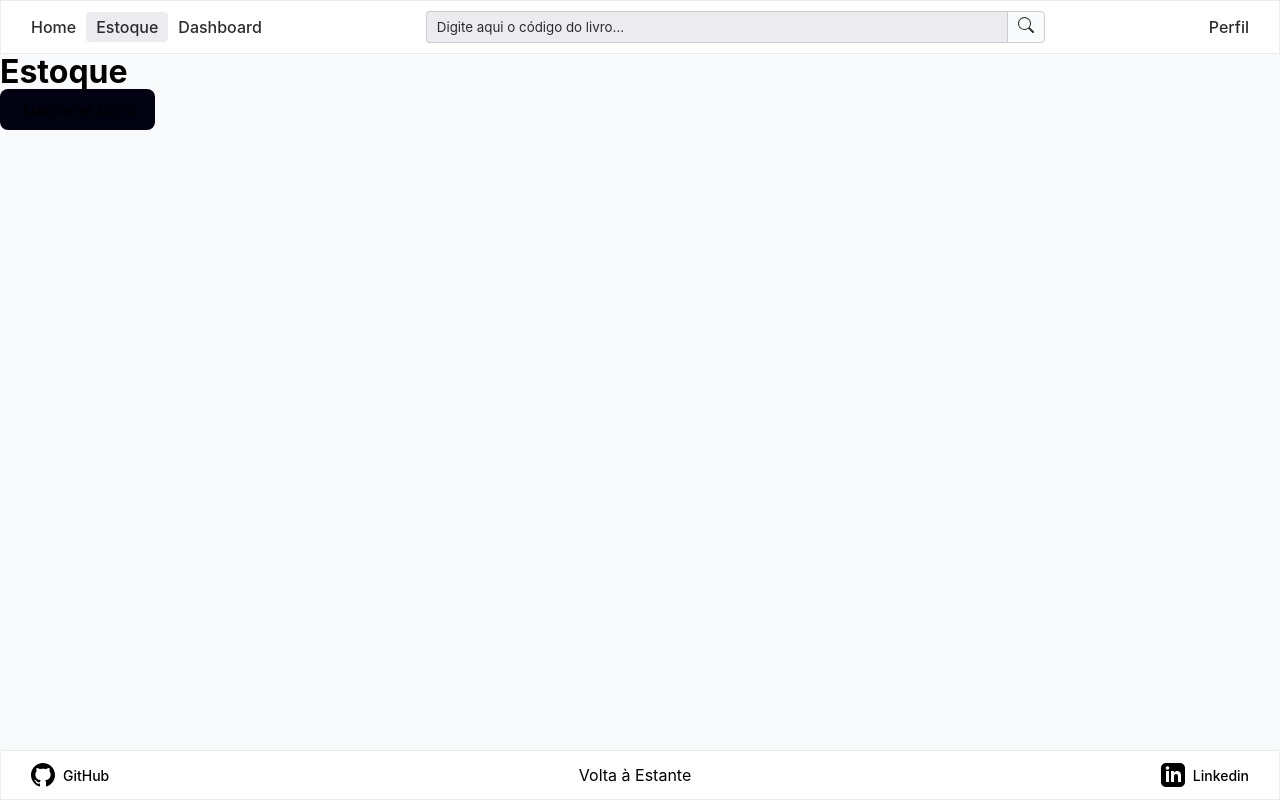
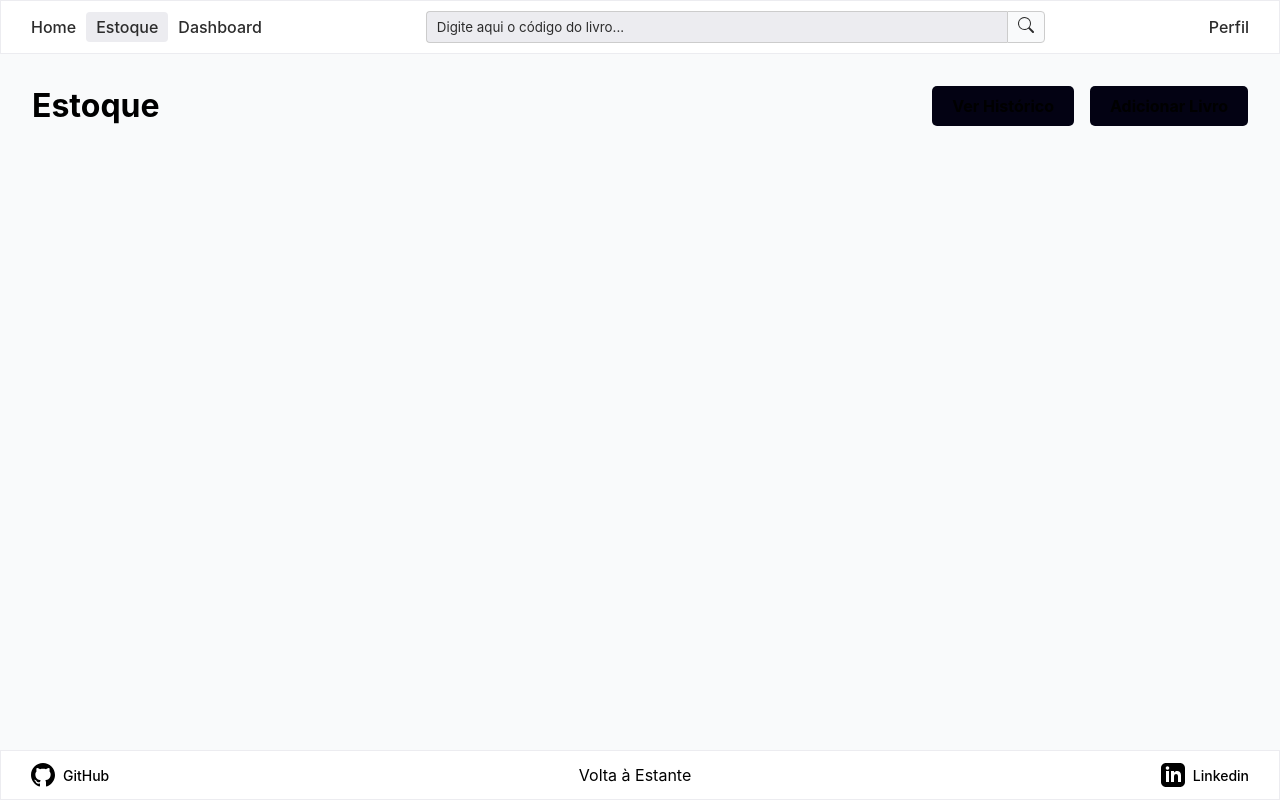
Before and after one commit to Sabrina1408/Volta-Estante, a React (Vite) app: page /estoque in a window 1280 px wide. Built offline with nearby package versions, Linux system fonts and the light colour scheme; no server answers; sample sign-in values are in the browser's storage.

Commit message:
Adicionar função de ver log no front

```diff
--- /dev/null
+++ b/src/components/LogTable/LogTable.jsx
@@ -0,0 +1,55 @@
+import { useQuery } from "@tanstack/react-query";
+import { useApi } from "../../hooks/useApi";
+import styles from "./LogTable.module.css";
+
+const LogTable = () => {
+  const { authFetch } = useApi();
+
+  const {
+    data: logs,
+    isLoading,
+    error,
+  } = useQuery({
+    queryKey: ["logs"],
+    queryFn: () => authFetch("/logs").then((res) => res.json()),
+  });
+
+  if (isLoading) {
+    return <p className={styles.loading}>Carregando histórico...</p>;
+  }
+
+  if (error) {
+    return <p className="error">Erro ao carregar o histórico: {error.message}</p>;
+  }
+
+  if (!logs || logs.length === 0) {
+    return <p>Nenhum registro de alteração encontrado.</p>;
+  }
+
+  return (
+    <div className={styles.logContainer}>
+      <table className={styles.logTable}>
+        <thead>
+          <tr>
+            <th>Data</th>
+            <th>Usuário</th>
+            <th>Ação</th>
+            <th>Detalhes</th>
+          </tr>
+        </thead>
+        <tbody>
+          {logs.map((log) => (
+            <tr key={log.id}>
+              <td>{new Date(log.timestamp._seconds * 1000).toLocaleString("pt-BR")}</td>
+              <td>{log.userEmail}</td>
+              <td>{log.action}</td>
+              <td>{log.details}</td>
+            </tr>
+          ))}
+        </tbody>
+      </table>
+    </div>
+  );
+};
+
+export default LogTable;
--- /dev/null
+++ b/src/components/LogTable/LogTable.module.css
@@ -0,0 +1,32 @@
+.logContainer {
+    margin-top: 2rem;
+    width: 100%;
+}
+
+.logTable {
+    width: 100%;
+    border-collapse: collapse;
+    margin-top: 1rem;
+    box-shadow: 0 2px 4px rgba(0, 0, 0, 0.1);
+}
+
+.logTable th,
+.logTable td {
+    border: 1px solid var(--tertiaryBackground);
+    padding: 12px 15px;
+    text-align: left;
+}
+
+.logTable th {
+    background-color: var(--secondaryBackground);
+    color: var(--textColor);
+    font-weight: bold;
+}
+
+.logTable tbody tr:nth-of-type(even) {
+    background-color: var(--secondaryBackground);
+}
+
+.loading {
+    margin-top: 1rem;
+}
--- a/src/pages/Estoque/Estoque.jsx
+++ b/src/pages/Estoque/Estoque.jsx
@@ -1,19 +1,27 @@
 import styles from "./Estoque.module.css";
 import { useState } from "react";
 import AddBookModal from "../../components/AddBookModal/AddBookModal";
+import LogTable from "../../components/LogTable/LogTable";
 
 const Estoque = () => {
   const [isModalOpen, setIsModalOpen] = useState(false);
+  const [showLogs, setShowLogs] = useState(false);
 
   return (
     <>
       <div className={styles.estoque}>
         <div className={styles.header}>
           <h1>Estoque</h1>
-          <button onClick={() => setIsModalOpen(true)} className={styles.addButton}>
-            Adicionar Livro
-          </button>
+          <div className={styles.actions}>
+            <button onClick={() => setShowLogs(!showLogs)} className={styles.logButton}>
+              {showLogs ? "Ocultar Histórico" : "Ver Histórico"}
+            </button>
+            <button onClick={() => setIsModalOpen(true)} className={styles.addButton}>
+              Adicionar Livro
+            </button>
+          </div>
         </div>
+        {showLogs && <LogTable />}
       </div>
       <AddBookModal isOpen={isModalOpen} onClose={() => setIsModalOpen(false)} />
     </>
--- a/src/pages/Estoque/Estoque.module.css
+++ b/src/pages/Estoque/Estoque.module.css
@@ -1,57 +1,25 @@
-/* Adicione ao final de Estoque.module.css */
-
-.addBookForm {
-  margin-top: 32px;
-  padding: 24px;
-  background-color: var(--secondaryBackground);
-  border-radius: 8px;
-  display: flex;
-  flex-direction: column;
-  gap: 16px;
+.estoque {
+    padding: 2rem;
 }
 
-.addBookForm h2 {
-  margin-bottom: 16px;
-  text-align: center;
+.header {
+    display: flex;
+    justify-content: space-between;
+    align-items: center;
+    margin-bottom: 1.5rem;
+    flex-wrap: wrap;
+    gap: 1rem;
 }
 
-.addBookForm label {
-  font-weight: bold;
+.actions {
+    display: flex;
+    gap: 1rem;
 }
 
-.addBookForm input {
-  width: 100%;
-  padding: 10px;
-  border: 1px solid #ccc;
-  border-radius: 4px;
-  background-color: var(--tertiaryBackground);
-  color: var(--textColor);
+.addButton, .logButton {
+    padding: 10px 20px;
+    border: none;
+    border-radius: 5px;
+    cursor: pointer;
+    font-weight: bold;
 }
-
-.addBookForm button {
-  padding: 12px;
-  border-radius: 4px;
-  font-size: 16px;
-  font-weight: bold;
-  cursor: pointer;
-  transition: border-color 0.25s;
-}
-
-.addBookForm button:hover {
-  opacity: 0.7;
-}
-
-.addBookForm button:disabled {
-  background-color: #555;
-  cursor: not-allowed;
-}
-
-.success {
-  color: #ffffff;
-  background-color: #28a745;
-  border: 1px solid #218838;
-  padding: 10px;
-  border-radius: 4px;
-  text-align: center;
-  font-weight: bold;
-}
--- a/src/pages/Perfil/Perfil.jsx
+++ b/src/pages/Perfil/Perfil.jsx
@@ -61,7 +61,7 @@ const Perfil = () => {
               <strong>Nome do Sebo:</strong> {profileData.nameSebo}
             </p>
             <p>
-              <strong>Função:</strong> {profileData.role}
+              <strong>Função:</strong> {profileData.user_role}
             </p>
           </>
         )}
```
Also changed, not shown: 1 other file (tests, documents, lock files or other folders).
